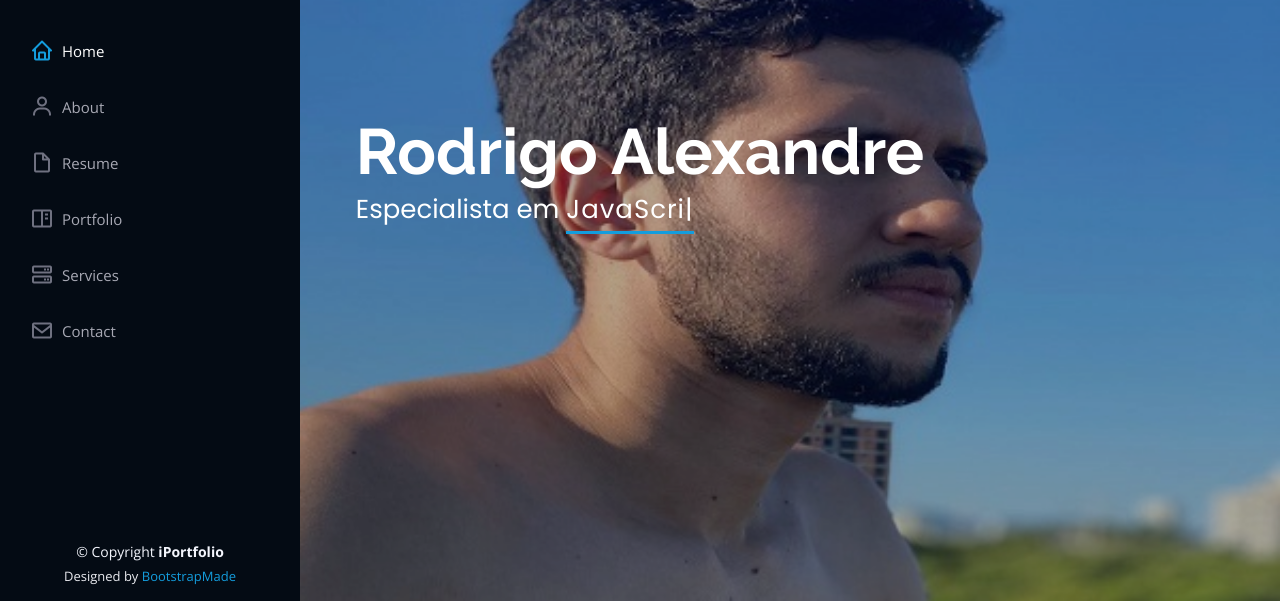
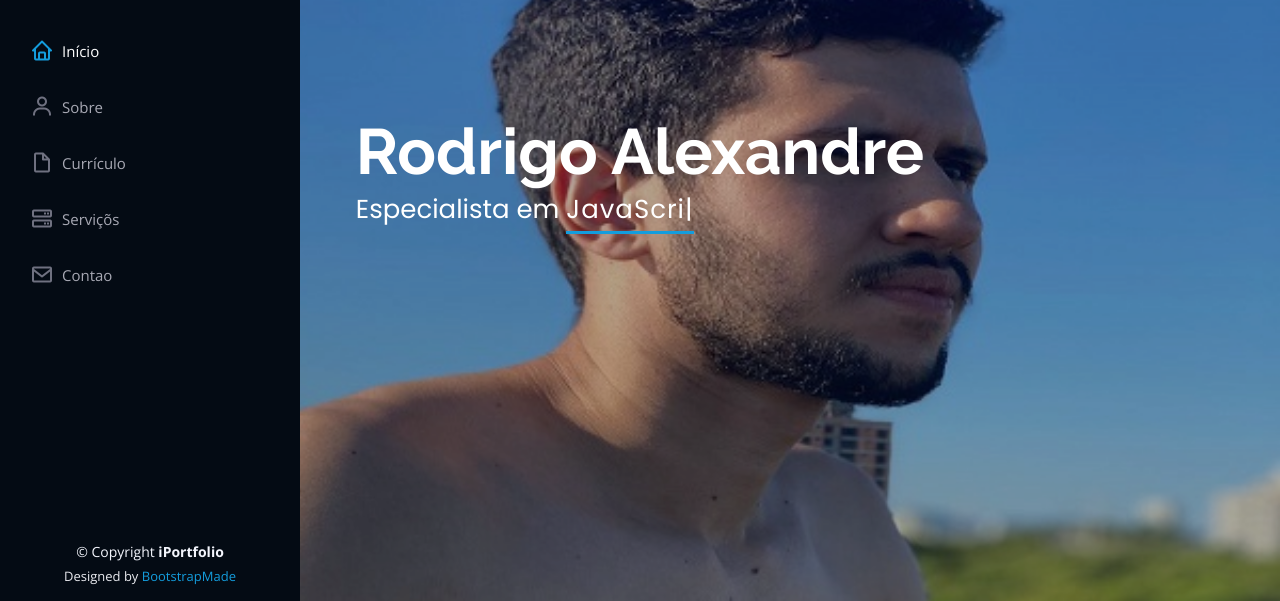
Before and after one commit to RodrigoSchlenper/Portifolio, a plain HTML site: page index.html in a window 1280 px wide. Shown: the part 199-800 px from the top of the page. Drawn offline with nearby package versions, Linux system fonts and the light colour scheme.

Commit message:
Tradução do menu lateral

```diff
--- a/index.html
+++ b/index.html
@@ -61,13 +61,12 @@
 
       <nav id="navbar" class="nav-menu navbar">
         <ul>
-          <li><a href="#hero" class="nav-link scrollto active"><i class="bx bx-home"></i> <span>Home</span></a></li>
-          <li><a href="#about" class="nav-link scrollto"><i class="bx bx-user"></i> <span>About</span></a></li>
-          <li><a href="#resume" class="nav-link scrollto"><i class="bx bx-file-blank"></i> <span>Resume</span></a></li>
-          <li><a href="#portfolio" class="nav-link scrollto"><i class="bx bx-book-content"></i>
-              <span>Portfolio</span></a></li>
-          <li><a href="#services" class="nav-link scrollto"><i class="bx bx-server"></i> <span>Services</span></a></li>
-          <li><a href="#contact" class="nav-link scrollto"><i class="bx bx-envelope"></i> <span>Contact</span></a></li>
+          <li><a href="#hero" class="nav-link scrollto active"><i class="bx bx-home"></i> <span>Início</span></a></li>
+          <li><a href="#about" class="nav-link scrollto"><i class="bx bx-user"></i> <span>Sobre</span></a></li>
+          <li><a href="#resume" class="nav-link scrollto"><i class="bx bx-file-blank"></i> <span>Currículo</span></a>
+          </li>
+          <li><a href="#services" class="nav-link scrollto"><i class="bx bx-server"></i> <span>Serviçõs</span></a></li>
+          <li><a href="#contact" class="nav-link scrollto"><i class="bx bx-envelope"></i> <span>Contao</span></a></li>
         </ul>
       </nav><!-- .nav-menu -->
     </div>
```
